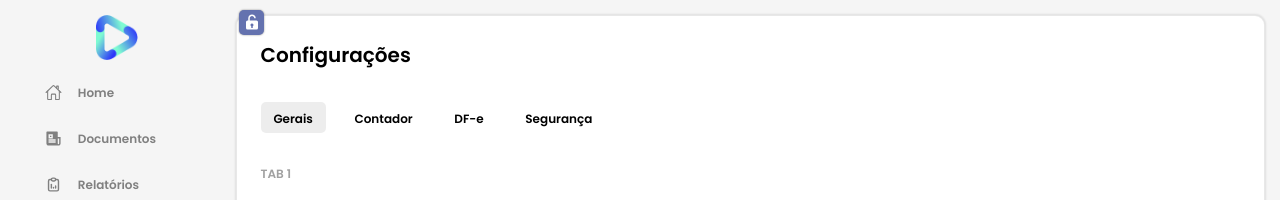
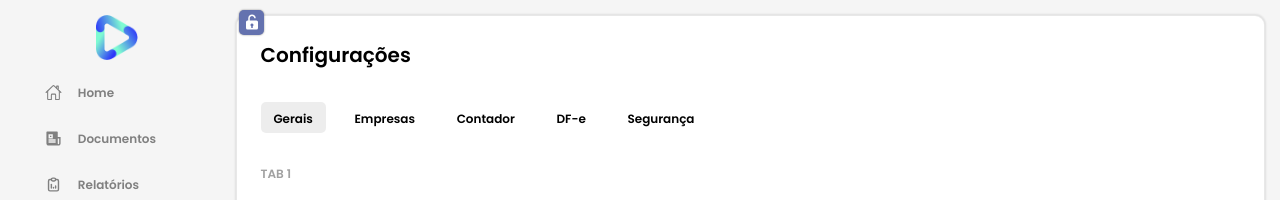
Before and after one commit to EriksJunior/app_contra_track, a Next.js app: page /settings in a window 1280 px wide. Shown: the top 200 px of the page. Built offline with nearby package versions, Linux system fonts and the light colour scheme.

Commit message:
refact: realizado ajustes

```diff
--- /dev/null
+++ b/src/app/components/companies/index.tsx
@@ -0,0 +1,5 @@
+export function Companies() {
+  return (
+    <p>Companies aqui</p>
+  )
+}
--- a/src/app/settings/page.tsx
+++ b/src/app/settings/page.tsx
@@ -1,4 +1,5 @@
 "use client"
+
 import { useContext } from "react";
 import { ThemeContext } from "@/context/theme";
 
@@ -12,6 +13,7 @@ export default function Settings() {
 
   const items = [
     { text: "Gerais", component: Title },
+    { text: "Empresas", component: Title },
     { text: "Contador", component: Title },
     { text: "DF-e", component: Title },
     { text: "Segurança", component: Title },
--- a/src/context/theme/index.tsx
+++ b/src/context/theme/index.tsx
@@ -1,4 +1,3 @@
-
 import { createContext, ReactNode } from "react";
 import { UseTheme } from "../../hook/useTheme";
 
--- a/src/hook/useTheme.tsx
+++ b/src/hook/useTheme.tsx
@@ -1,4 +1,3 @@
-
 import { useState } from "react";
 import { E_THEME } from "@/utils/enums/theme";
 
```
Also changed, not shown: src/app/components/companies/styles.ts (added).
